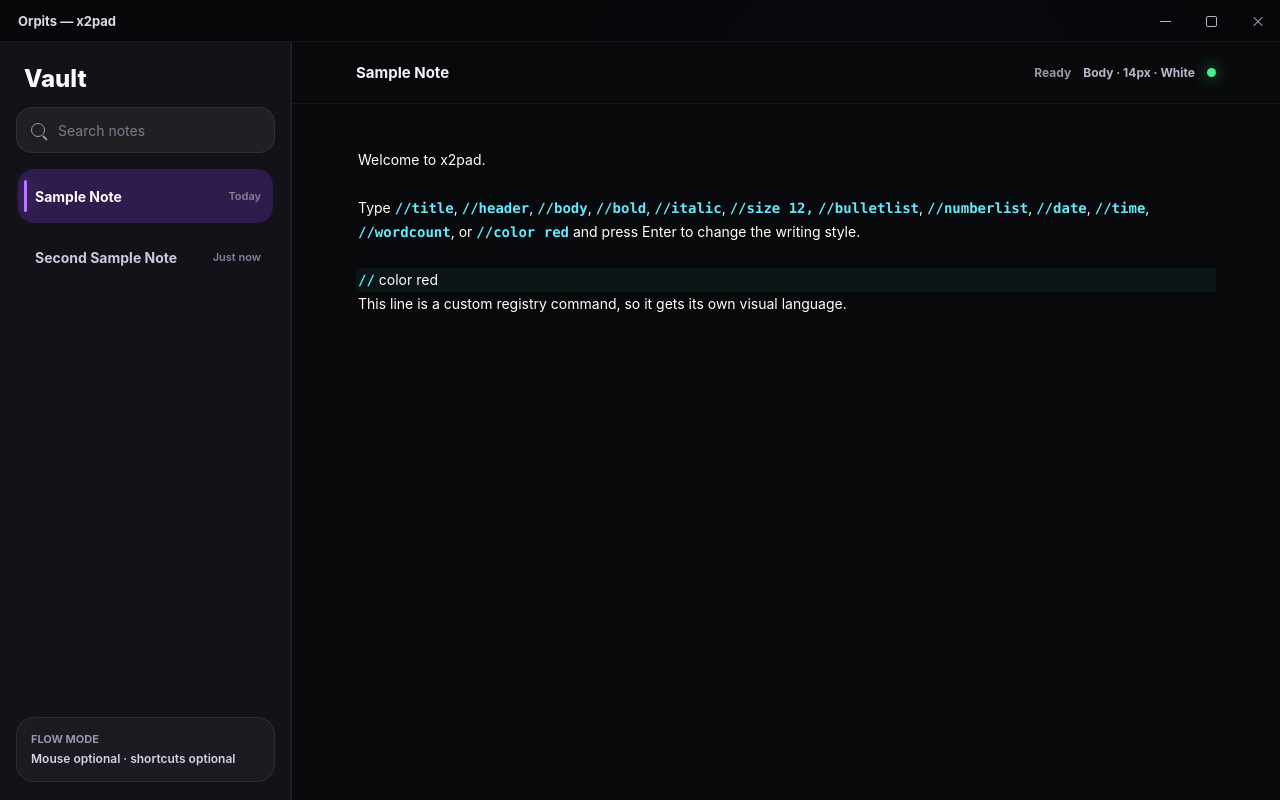
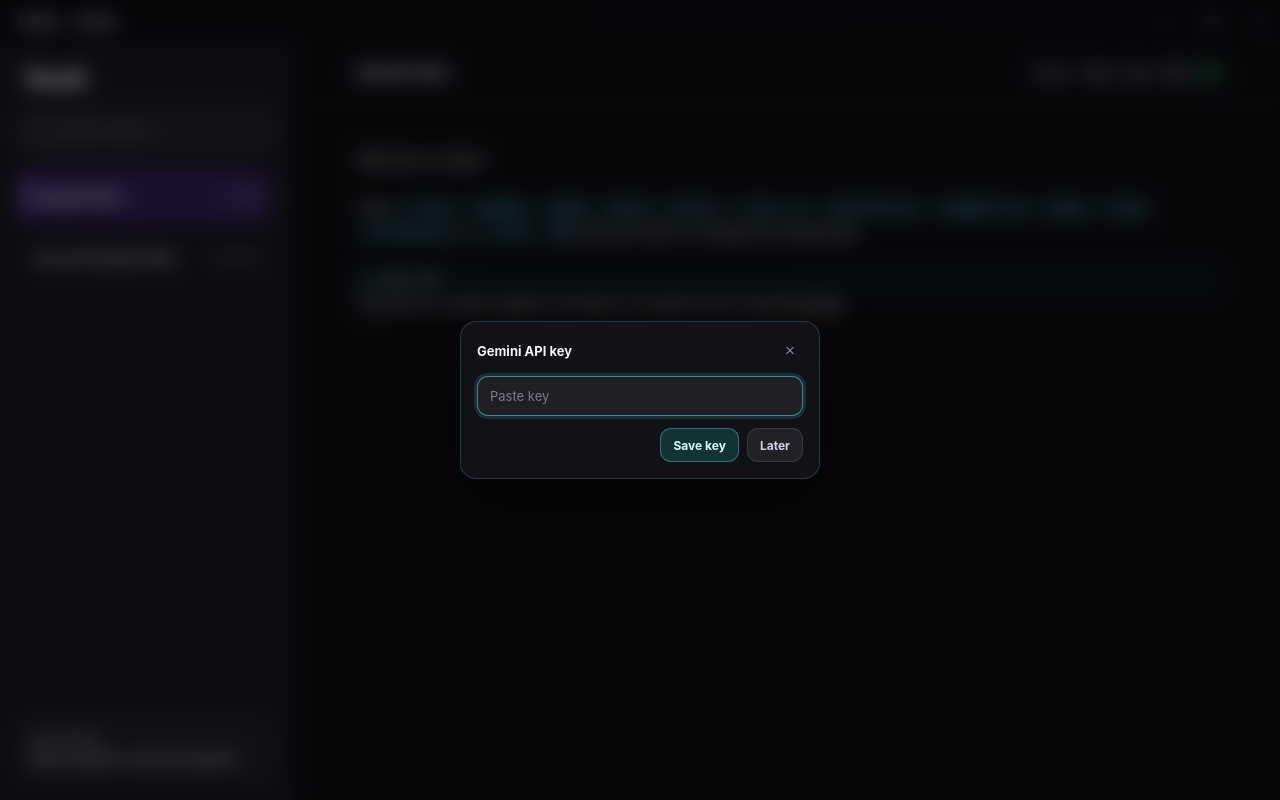
Before and after one commit to Astrap1/Orpits-0x02, a React (Vite) app: page / in a window 1280 px wide. Built offline with nearby package versions, Linux system fonts and the light colour scheme.

Commit message:
setup ai feature p1

```diff
--- a/src/pages/Editor.tsx
+++ b/src/pages/Editor.tsx
@@ -1,5 +1,5 @@
 import { useState, useCallback, useEffect, useMemo, useRef } from "react";
-import type { KeyboardEvent, MutableRefObject } from "react";
+import type { FormEvent, KeyboardEvent, MutableRefObject } from "react";
 import { useNavigate, useParams } from "react-router-dom";
 import CodeMirror from "@uiw/react-codemirror";
 import { markdown } from "@codemirror/lang-markdown";
@@ -18,6 +18,7 @@
 const COMMAND_MENU_ITEM_HEIGHT = 41;
 const COMMANDS_WITH_ARGUMENTS = new Set(["color", "size"]);
 const BULLET_LIST_MARKER = "\u2022 ";
+const BROWSER_GEMINI_API_KEY_STORAGE_KEY = "x2pad.geminiApiKey";
 
 const notes = [
   {
@@ -500,6 +501,7 @@
   const pendingStyleRestoreRef = useRef<PendingStyleRestore | null>(null);
   const styleRangesRef = useRef<TextStyleRange[]>([]);
   const forcedStyleRangesRef = useRef<TextStyleRange[] | null>(null);
+  const apiKeyInputRef = useRef<HTMLInputElement | null>(null);
 
   const [activeNoteId, setActiveNoteId] = useState(initialNote.id);
   const [openedNoteTitle, setOpenedNoteTitle] = useState<string | null>(null);
@@ -517,6 +519,10 @@
   });
   const [fileStatus, setFileStatus] = useState("Ready");
   const [fileStatusKind, setFileStatusKind] = useState<"idle" | "success" | "error">("idle");
+  const [showApiKeyPrompt, setShowApiKeyPrompt] = useState(false);
+  const [apiKeyInput, setApiKeyInput] = useState("");
+  const [apiKeyStatus, setApiKeyStatus] = useState("");
+  const [isSavingApiKey, setIsSavingApiKey] = useState(false);
 
   const [selectedFont, setSelectedFont] = useState("Body");
   const [fontSize, setFontSize] = useState(DEFAULT_FONT_SIZE);
@@ -624,6 +630,39 @@
     setShowCommands(false);
     setCommandQuery("");
   }, []);
+
+  const saveGeminiApiKey = useCallback(async (event: FormEvent<HTMLFormElement>) => {
+    event.preventDefault();
+
+    const trimmedApiKey = apiKeyInput.trim();
+
+    if (!trimmedApiKey) {
+      setApiKeyStatus("Enter a key to continue.");
+      return;
+    }
+
+    setIsSavingApiKey(true);
+    setApiKeyStatus("");
+
+    try {
+      const isTauri = "__TAURI_INTERNALS__" in window;
+
+      if (isTauri) {
+        await invoke("save_gemini_api_key", { apiKey: trimmedApiKey });
+      } else {
+        window.localStorage.setItem(BROWSER_GEMINI_API_KEY_STORAGE_KEY, trimmedApiKey);
+      }
+
+      setApiKeyInput("");
+      setShowApiKeyPrompt(false);
+      setFileStatus("Gemini key saved.");
+      setFileStatusKind("success");
+    } catch (error) {
+      setApiKeyStatus(String(error));
+    } finally {
+      setIsSavingApiKey(false);
+    }
+  }, [apiKeyInput]);
 
   const runFileCommand = useCallback(async (
     commandName: "save" | "open" | "export",
@@ -1005,6 +1044,36 @@
     const isTauri = "__TAURI_INTERNALS__" in window;
 
     if (!isTauri) {
+      setShowApiKeyPrompt(!window.localStorage.getItem(BROWSER_GEMINI_API_KEY_STORAGE_KEY));
+      return;
+    }
+
+    void invoke<boolean>("has_gemini_api_key")
+      .then((hasApiKey) => {
+        setShowApiKeyPrompt(!hasApiKey);
+      })
+      .catch((error) => {
+        setApiKeyStatus(String(error));
+        setShowApiKeyPrompt(true);
+      });
+  }, []);
+
+  useEffect(() => {
+    if (!showApiKeyPrompt) {
+      return;
+    }
+
+    const animationFrame = requestAnimationFrame(() => {
+      apiKeyInputRef.current?.focus();
+    });
+
+    return () => cancelAnimationFrame(animationFrame);
+  }, [showApiKeyPrompt]);
+
+  useEffect(() => {
+    const isTauri = "__TAURI_INTERNALS__" in window;
+
+    if (!isTauri) {
       return;
     }
 
@@ -1203,6 +1272,58 @@
           </section>
         </main>
       </div>
+
+      {showApiKeyPrompt && (
+        <div className="api-key-overlay">
+          <form className="api-key-bubble" onSubmit={saveGeminiApiKey}>
+            <div className="api-key-bubble-header">
+              <span>Gemini API key</span>
+              <button
+                type="button"
+                className="api-key-dismiss"
+                onClick={() => {
+                  setApiKeyStatus("");
+                  setShowApiKeyPrompt(false);
+                }}
+                aria-label="Dismiss"
+              >
+                <span />
+              </button>
+            </div>
+            <input
+              ref={apiKeyInputRef}
+              type="password"
+              value={apiKeyInput}
+              placeholder="Paste key"
+              autoComplete="off"
+              spellCheck={false}
+              onChange={(event) => {
+                setApiKeyInput(event.target.value);
+                setApiKeyStatus("");
+              }}
+            />
+            {apiKeyStatus && (
+              <div className="api-key-status" role="status">
+                {apiKeyStatus}
+              </div>
+            )}
+            <div className="api-key-actions">
+              <button type="submit" disabled={isSavingApiKey}>
+                {isSavingApiKey ? "Saving..." : "Save key"}
+              </button>
+              <button
+                type="button"
+                onClick={() => {
+                  setApiKeyStatus("");
+                  setShowApiKeyPrompt(false);
+                }}
+              >
+                Later
+              </button>
+            </div>
+          </form>
+        </div>
+      )}
     </div>
   );
 }
--- a/src/styles/Editor.css
+++ b/src/styles/Editor.css
@@ -507,6 +507,145 @@
   font-size: 12px;
 }
 
+.api-key-overlay {
+  position: fixed;
+  inset: 0;
+  z-index: 40;
+  display: grid;
+  place-items: center;
+  padding: 24px;
+  background: rgba(7, 7, 9, 0.48);
+  backdrop-filter: blur(10px) saturate(118%);
+  -webkit-backdrop-filter: blur(10px) saturate(118%);
+}
+
+.api-key-bubble {
+  display: grid;
+  gap: 12px;
+  width: min(360px, 100%);
+  padding: 16px;
+  border: 1px solid rgba(103, 232, 249, 0.2);
+  border-radius: 16px;
+  background: rgba(18, 19, 24, 0.96);
+  box-shadow: 0 24px 70px rgba(0, 0, 0, 0.46);
+}
+
+.api-key-bubble-header {
+  display: flex;
+  align-items: center;
+  justify-content: space-between;
+  gap: 12px;
+  color: #f8f1ff;
+  font-size: 13px;
+  font-weight: 740;
+}
+
+.api-key-dismiss {
+  position: relative;
+  width: 26px;
+  height: 26px;
+  flex: 0 0 26px;
+  border: 0;
+  border-radius: 50%;
+  background: transparent;
+  color: #9c94aa;
+  cursor: default;
+}
+
+.api-key-dismiss:hover,
+.api-key-dismiss:focus-visible {
+  outline: 0;
+  background: rgba(255, 255, 255, 0.08);
+  color: #f8f1ff;
+}
+
+.api-key-dismiss span::before,
+.api-key-dismiss span::after {
+  content: "";
+  position: absolute;
+  top: 12px;
+  left: 8px;
+  width: 10px;
+  height: 1px;
+  border-radius: 999px;
+  background: currentColor;
+}
+
+.api-key-dismiss span::before {
+  transform: rotate(45deg);
+}
+
+.api-key-dismiss span::after {
+  transform: rotate(-45deg);
+}
+
+.api-key-bubble input {
+  width: 100%;
+  min-width: 0;
+  height: 40px;
+  border: 1px solid rgba(255, 255, 255, 0.1);
+  border-radius: 11px;
+  outline: 0;
+  background: rgba(255, 255, 255, 0.06);
+  color: #f8f1ff;
+  padding: 0 12px;
+  font-size: 13px;
+}
+
+.api-key-bubble input:focus {
+  border-color: rgba(103, 232, 249, 0.5);
+  box-shadow: 0 0 0 3px rgba(103, 232, 249, 0.12);
+}
+
+.api-key-bubble input::placeholder {
+  color: #807889;
+}
+
+.api-key-status {
+  color: #ff8f9b;
+  font-size: 12px;
+  line-height: 1.4;
+}
+
+.api-key-actions {
+  display: flex;
+  justify-content: flex-end;
+  gap: 8px;
+}
+
+.api-key-actions button {
+  min-height: 34px;
+  border: 1px solid rgba(255, 255, 255, 0.1);
+  border-radius: 11px;
+  background: rgba(255, 255, 255, 0.07);
+  color: #d8d1e5;
+  padding: 0 12px;
+  font-size: 12px;
+  font-weight: 720;
+  cursor: default;
+}
+
+.api-key-actions button[type="submit"] {
+  border-color: rgba(103, 232, 249, 0.34);
+  background: rgba(20, 184, 166, 0.2);
+  color: #d8fffb;
+}
+
+.api-key-actions button:hover,
+.api-key-actions button:focus-visible {
+  outline: 0;
+  background: rgba(255, 255, 255, 0.12);
+}
+
+.api-key-actions button[type="submit"]:hover,
+.api-key-actions button[type="submit"]:focus-visible {
+  background: rgba(20, 184, 166, 0.28);
+}
+
+.api-key-actions button:disabled {
+  opacity: 0.64;
+}
+
 @media (max-width: 860px) {
   .editor-shell {
     min-width: 0;
@@ -549,4 +688,8 @@
   .editor-stage {
     padding: 0 18px;
   }
+
+  .api-key-overlay {
+    padding: 16px;
+  }
 }
```
Also changed, not shown: 2 other files (tests, documents, lock files or other folders).
